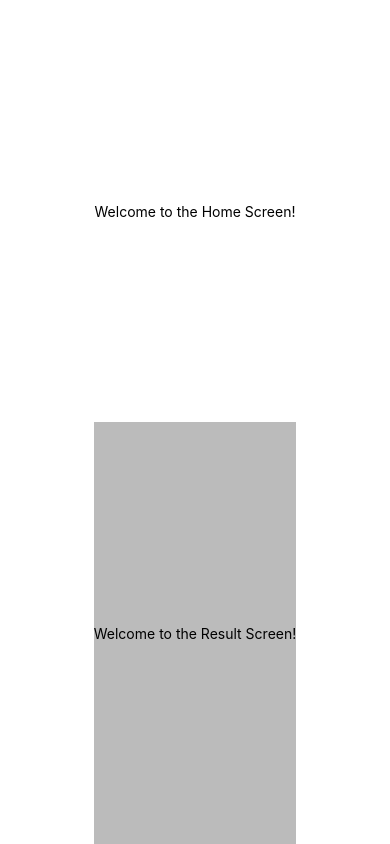
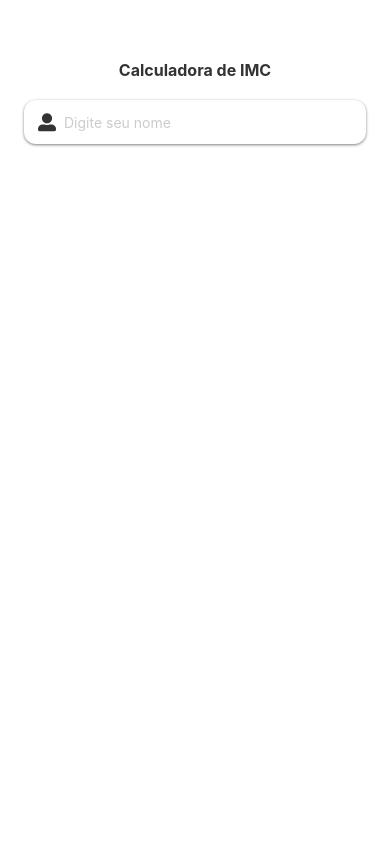
Before and after one commit to 2TDSPX-26/IMC, a React Native app: screen /Home in a window 390 px wide. Built offline with nearby package versions, Linux system fonts and the light colour scheme.

Commit message:
Navegação entre telas

```diff
--- a/App.tsx
+++ b/App.tsx
@@ -1,3 +1,5 @@
+// https://github.com/2TDSPX-26/IMC
+
 import { StatusBar } from 'expo-status-bar';
 import { StyleSheet, Text, View } from 'react-native';
 import HomeScreen from './src/screens/HomeScreen';
@@ -5,13 +7,47 @@ import ResultScreen from './src/screens/ResultScreen';
 import { NavigationContainer } from '@react-navigation/native';
 import { createNativeStackNavigator } from '@react-navigation/native-stack';
 
+export type RootStackParamList = {
+  Home: undefined;
+  Result: undefined;
+  //  {
+  //   name: string;
+  //   gender: 'male' | 'female';
+  //   weight: number;
+  //   height: number;
+  // };
+};
+
+const Stack = createNativeStackNavigator<RootStackParamList>();
+
 export default function App() {
   return (
-    <View style={styles.container}>
-      <HomeScreen />
-      <ResultScreen />
-      <StatusBar style="auto" />
-    </View>
+    <NavigationContainer>
+      <Stack.Navigator
+        initialRouteName='Home'
+        screenOptions={{
+          headerShown: false,
+        }}
+      >
+        <Stack.Screen
+          name='Home'
+          component={HomeScreen}
+          options={{
+            title: '',
+          }}
+        />
+        <Stack.Screen
+          name='Result'
+          component={ResultScreen}
+          options={{
+            headerShown: true,
+            headerTitle: '',
+            headerBackTitle: '',
+            headerShadowVisible: false,
+          }}
+        />
+      </Stack.Navigator>
+    </NavigationContainer>
   );
 }
 
--- a/package.json
+++ b/package.json
@@ -14,7 +14,8 @@
     "expo": "~55.0.6",
     "expo-status-bar": "~55.0.4",
     "react": "19.2.0",
-    "react-native": "0.83.2"
+    "react-native": "0.83.2",
+    "undefined": "@expo/vector-icons/FontAwesome5"
   },
   "devDependencies": {
     "@types/react": "~19.2.2",
--- a/src/screens/HomeScreen.tsx
+++ b/src/screens/HomeScreen.tsx
@@ -1,19 +1,75 @@
-import React from 'react';
-import { StyleSheet, View, Text } from 'react-native';
+import React, { useState } from 'react';
+import { StyleSheet, View, Text, TextInput } from 'react-native';
+import { RootStackParamList } from '../../App';
+import { NativeStackNavigationProp } from '@react-navigation/native-stack';
+import FontAwesome5 from '@expo/vector-icons/FontAwesome5';
 
-export default function HomeScreen() {
+type HomeScreenProps = {
+  navigation: NativeStackNavigationProp<RootStackParamList, 'Home'>
+}
+
+export default function HomeScreen({ navigation }: HomeScreenProps) {
+
+  const [name, setName] = useState('')
+
+  const goToResult = () => {
+    navigation.navigate('Result')
+  }
+
   return (
     <View style={styles.container}>
-      <Text>Welcome to the Home Screen!</Text>
+      <Text style={styles.title}>Calculadora de IMC</Text>
+
+      <View style={styles.inputContainer}>
+        <FontAwesome5 name="user-alt" size={18} color="#333" style={styles.inputIcon} />
+        <TextInput
+          placeholder='Digite seu nome'
+          placeholderTextColor="#CCC"
+          value={name}
+          onChangeText={setName}
+        />
+      </View>
+
     </View>
   );
 }
 
 const styles = StyleSheet.create({
+  inputIcon: {
+    marginRight: 8,
+  },
+  input: {
+    flex: 1,
+    fontSize: 16,
+    color: '#333'
+  },
+  inputContainer: {
+    flexDirection: 'row',
+    alignItems: 'center',
+    backgroundColor: '#fff',
+    borderRadius: 12,
+    paddingHorizontal: 14,
+    paddingVertical: 12,
+    width: '100%',
+    marginBottom: 20,
+    shadowColor: '#000',
+    shadowOffset: { width: 0, height: 1 },
+    shadowOpacity: 0.5,
+    shadowRadius: 3,
+    elevation: 1
+  },
+  title: {
+    fontSize: 16,
+    fontWeight: 'bold',
+    color: '#333',
+    marginBottom: 20,
+  },
   container: {
     flex: 1,
     backgroundColor: '#fff',
     alignItems: 'center',
-    justifyContent: 'center',
+    paddingHorizontal: 24,
+    paddingTop: 60,
+    paddingBottom: 40,
   },
 });
```
Also changed, not shown: 1 other file (tests, documents, lock files or other folders).
